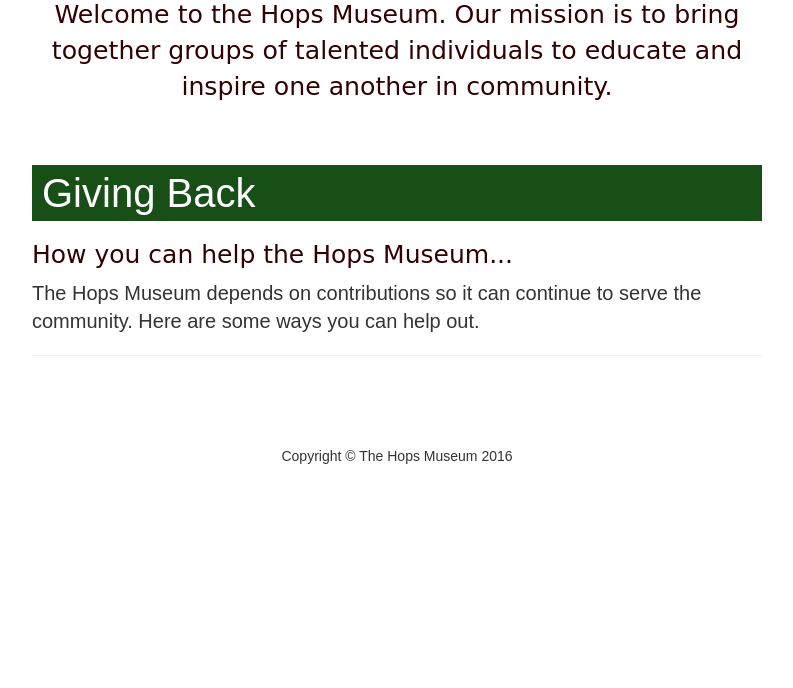
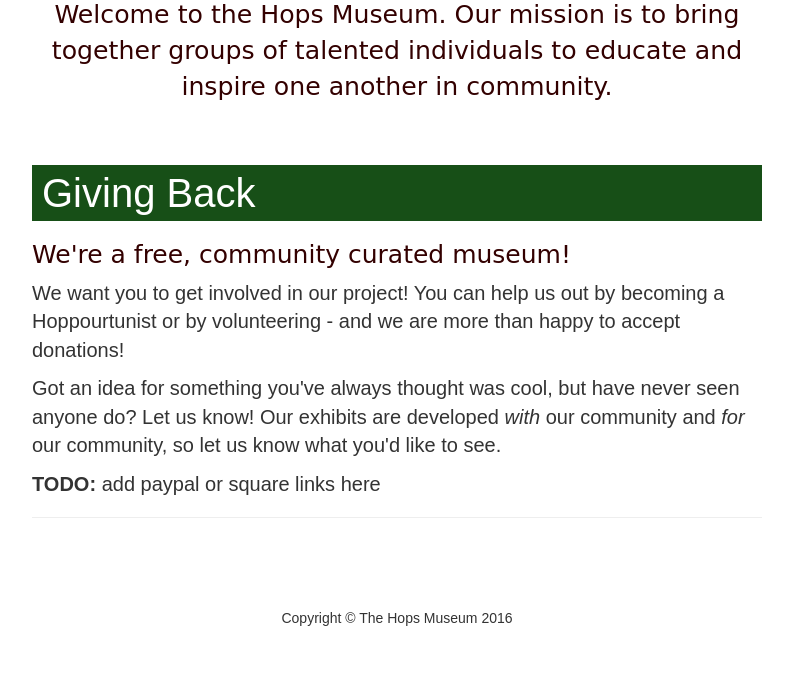
Before and after one commit to arecker/hops, a Django app: page /give/ in a window 1280 px wide. Shown: the part 514-1202 px from the top of the page, without its empty margins (243-1036 px from the left). Before the commit the page ends 978 px from the top, so only its background shows below. Run offline with Django 3.2, Linux system fonts and the light colour scheme; data that the repository does not hold is empty; parts of the project's set-up code (start-up, migrations or seed data) failed here and were passed over; some libraries are stand-ins or nearby versions; some web fonts are replaced.

Commit message:
Adds more content to giving page
Fixes #23

```diff
--- a/templates/give.html
+++ b/templates/give.html
@@ -4,10 +4,20 @@
 <div class="col-md-8 col-md-offset-2">
   <div class="page-header"id="donate">
     <h1 class="lead">Giving Back </h1>
-  <h2> How you can help the Hops Museum... </h2>
+  <h2>We're a free, community curated museum!</h2>
   <p>
-    The Hops Museum depends on contributions so it can continue to serve the community.
-    Here are some ways you can help out.
+    We want you to get involved in our project!  You can help us out by becoming
+    a Hoppourtunist or by volunteering - and we are more than happy to accept donations!
+  </p>
+  <p>
+    Got an idea for something you've always thought was cool,
+    but have never seen anyone do?  Let us know!  Our exhibits
+    are developed <em>with</em> our community and <em>for</em>
+    our community, so let us know what you'd like to see.
+  </p>
+
+  <p>
+    <strong>TODO:</strong> add paypal or square links here
   </p>
 </div>
 </div>
```
